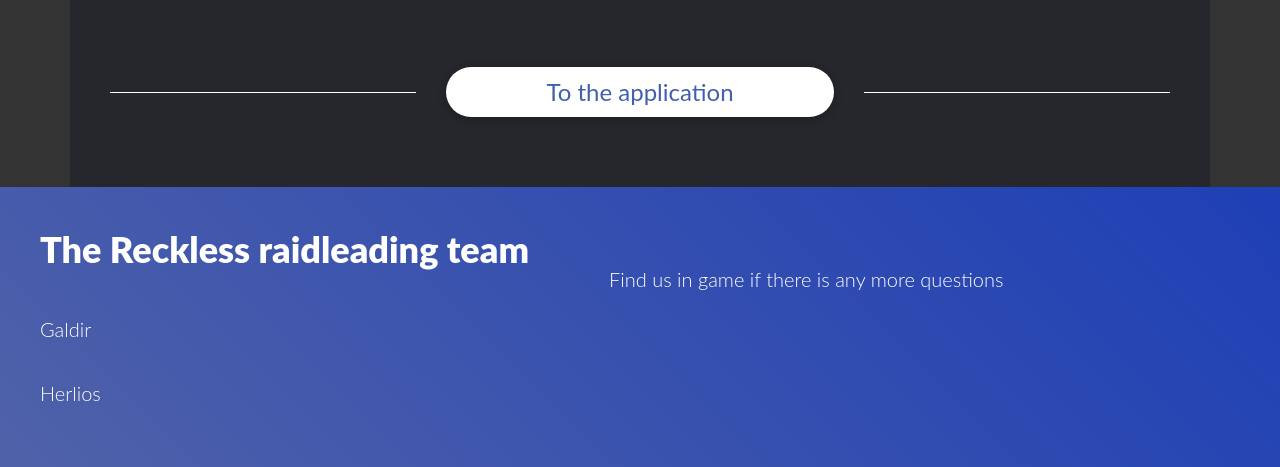
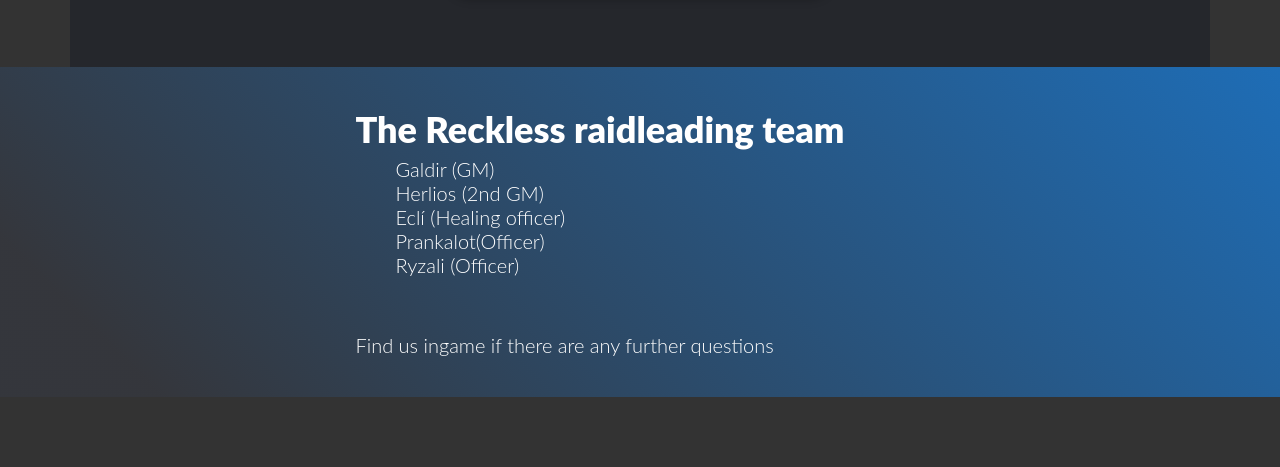
Before and after one commit to eclisauce/eclisauce.github.io, a website: page index.html in a window 1280 px wide. Shown: the part 1905-2372 px from the top of the page. After the commit the page ends 2302 px from the top, so only its background shows below. Drawn offline with Linux system fonts and the light colour scheme.

Commit message:
Fix with the footer

```diff
--- a/css/main.css
+++ b/css/main.css
@@ -134,7 +134,7 @@ section.join .line {
 .footer {
   padding: 40px;
   background-color: #25272c;
-  background-image: linear-gradient(45deg, rgba(101, 128, 233, 0.66) 0%, #1e3fb6 100%);
+  background-image: linear-gradient(45deg, rgba(58, 60, 66, 0.73) 10%, #1e6db6 100%);
   line-height: 24px;
   font-size: 20px;
   color: white;
--- a/index.html
+++ b/index.html
@@ -45,7 +45,6 @@
       <section class="d-flex order-3 flex-wrap" id="apply">
         <div class="text">
           <h2><u>Apply</u></h2>
-          <p>Starting in Antorus we will be doing some heroic splits so if you have a alt that is good to go that would be good</p>
           <p>You can check the specific classes/specs we are currently recruiting on wowprogress but also keep in mind that we are always in search of exceptionally skilled, mature players to join our ranks. Mature players being the keyword, we DO NOT tolerate loot, standby or any other type of guild drama, or/and dps/meter whoring. We also have a 18+ age policy.</p>
           <p>We also expect trialists to signup and be ready to attend every Mythic Raid as humanly possible. We have a strong, compact team with very high attendance rate (90%) requirements for our progression raids. If you are planning to apply to us, you need to be able to meet those requirements.</p>
           <p>If you are interested, please feel free to make an application by following the button bellow, or alternatively catch either of us for a chat: Herlios / Galdir / Eclí. More contact info bellow</p>
@@ -113,14 +112,19 @@
       </section>
         </div>
     </div>
-    <div class="footer d-flex justify-content-between flex-lg-nowrap flex-wrap">
+    <div class="footer d-flex justify-content-center flex-lg-nowrap flex-wrap">
       <div class="d-flex">
         <div class="block d-flex flex-column">
           <h3 class="d-flex">The Reckless raidleading team</h3>
-          <p>Galdir</p>
-          <p>Herlios</p>
+          <ul id="aboutList">
+            <li>Galdir (GM)</li>
+            <li>Herlios (2nd GM)</li>
+            <li>Eclí (Healing officer)</li>
+            <li>Prankalot(Officer)</li>
+            <li>Ryzali (Officer)</li>
+          </ul>
+          <p>Find us ingame if there are any further questions</p>
         </div>
-      <p class="align-self-top">Find us in game if there is any more questions</p>
     </div>
   </div>
   <!-- JavaScript libraries -->
```
